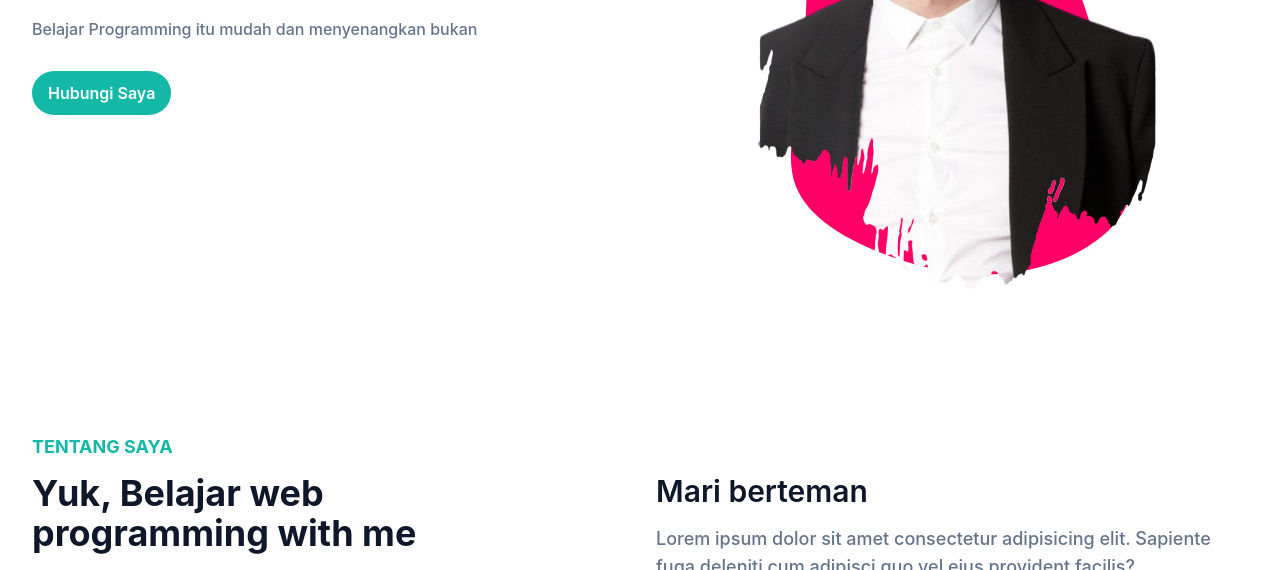
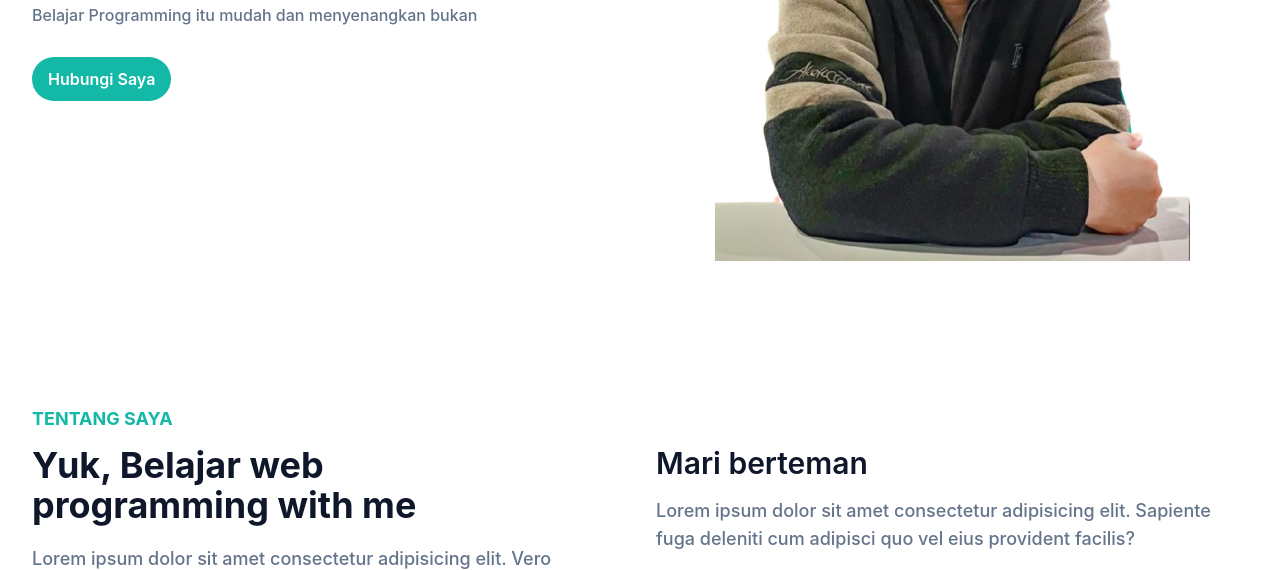
Before and after one commit to dedy2234/portfolio-dedy, a website: page index.html in a window 1280 px wide. Shown: the part 444-1014 px from the top of the page. Drawn offline with Linux system fonts and the light colour scheme.

Commit message:
merubah background gambar

```diff
--- a/index.html
+++ b/index.html
@@ -68,10 +68,10 @@
 
                 <div class="w-full self-end px-4 lg:w-1/2">
                     <div class="relative mt-10 lg:mt-9 lg:right-0">
-                        <img src="img/boy.png" alt="" class="max-w-full mx-auto">
+                        <img src="img/my.png" alt="" class="max-w-full mx-auto">
                         <span class="absolute -bottom-0 -z-10 left-1/2 -translate-x-1/2 md:scale-125">
                             <svg width="400" height="400" viewBox="0 0 200 200" xmlns="http://www.w3.org/2000/svg">
-                                <path fill="#FF0066" d="M42,-55.9C51.7,-42,54.9,-26.1,60.9,-8.3C66.9,9.4,75.7,29.1,70.8,44C65.9,59,47.4,69.1,29.1,72.7C10.8,76.2,-7.4,73.1,-24.5,67C-41.6,60.9,-57.7,51.7,-62.6,38.5C-67.5,25.2,-61.3,7.7,-59.4,-11.8C-57.5,-31.3,-60,-53,-50.9,-66.9C-41.7,-80.9,-20.9,-87.3,-2.3,-84.5C16.2,-81.7,32.3,-69.8,42,-55.9Z" transform="translate(100 100)" scale(1.2)/>
+                                <path fill="#14b8a6" d="M42,-55.9C51.7,-42,54.9,-26.1,60.9,-8.3C66.9,9.4,75.7,29.1,70.8,44C65.9,59,47.4,69.1,29.1,72.7C10.8,76.2,-7.4,73.1,-24.5,67C-41.6,60.9,-57.7,51.7,-62.6,38.5C-67.5,25.2,-61.3,7.7,-59.4,-11.8C-57.5,-31.3,-60,-53,-50.9,-66.9C-41.7,-80.9,-20.9,-87.3,-2.3,-84.5C16.2,-81.7,32.3,-69.8,42,-55.9Z" transform="translate(100 100)" scale(1.2)/>
                                 </svg>
                         </span>
                     </div>
```
Also changed, not shown: img/my.png (added).
